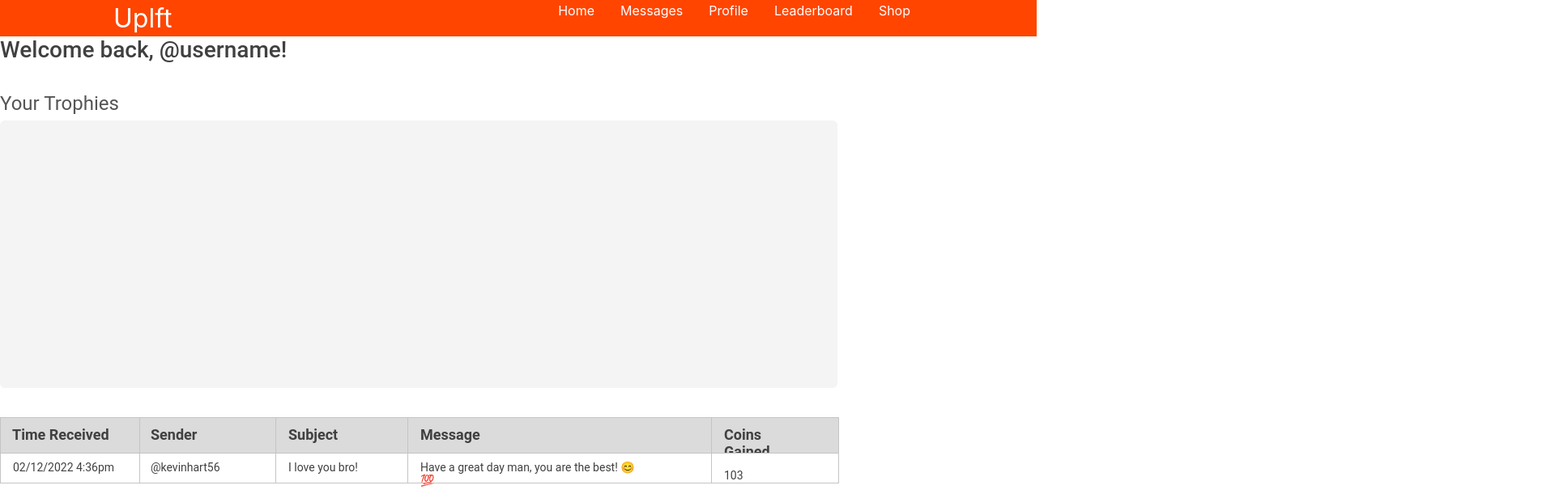
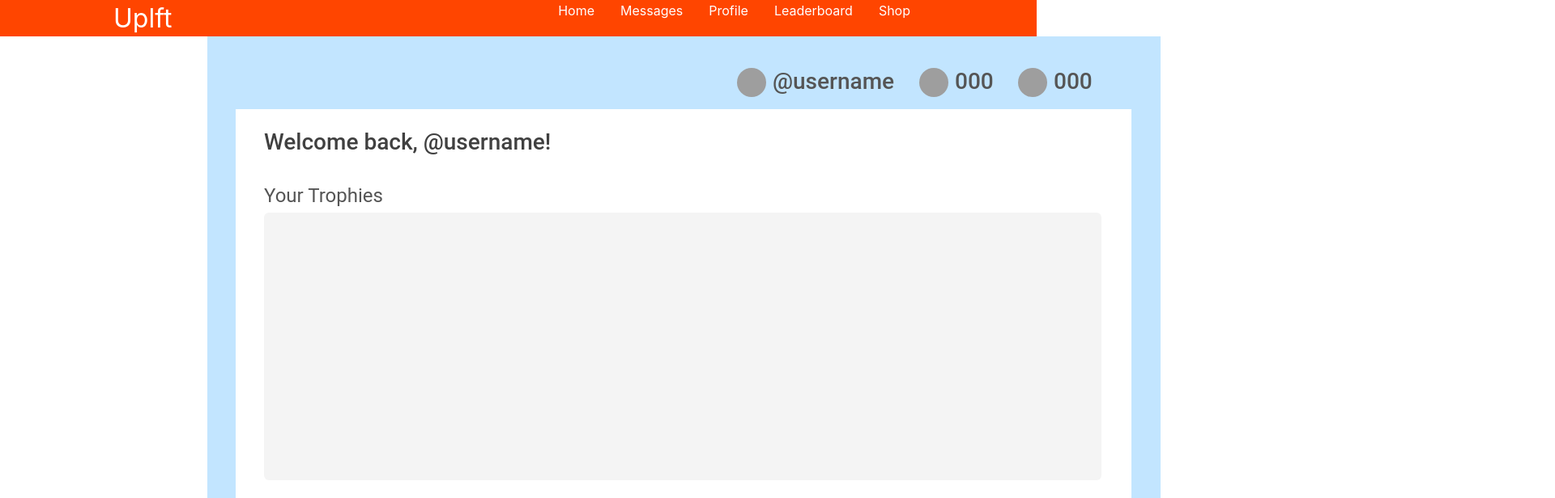
Before and after one commit to RAIK284/frontend-code-javadoc-juveniles, a React (Create React App) app: page / in a window 1280 px wide. Shown: the top 616 px of the page at 81% size, 1920 px wide, since content can reach past the window. Built offline with nearby package versions, Linux system fonts and the light colour scheme; grey boxes are pictures that could not be loaded.

Commit message:
fixed home page!!!
now all thats missing is the nav bar once we figure that out

```diff
--- a/src/components/Navbar/index.js
+++ b/src/components/Navbar/index.js
@@ -21,7 +21,7 @@ const Navbar = () => {
             <NavMenu>
                 <NavLink
                   to="/"
-                  activeStyle={{ color: 'yellow' }}
+                  activeStyle={{ color:'yellow' }}
                 >
                     Home
                 </NavLink>
--- a/src/pages/PageElements.js
+++ b/src/pages/PageElements.js
@@ -1,5 +1,10 @@
 import styled from "@emotion/styled";
 
+export const HomeContents = styled.div`
+	position: relative;
+	margin: auto;
+  width: 60%;
+`;
 
 export const RootWrapperHome = styled.div`
 	display: flex;
@@ -9,6 +14,43 @@ export const RootWrapperHome = styled.div`
 	flex: none;
 	gap: 36px;
 	box-sizing: border-box;
+`;
+
+export const Background = styled.div`
+	display: flex;
+	justify-content: flex-start;
+	flex-direction: column;
+	align-items: flex-start;
+	flex: none;
+	gap: 10px;
+	width: 1177px;
+	height: 1024px;
+	background-color: rgba(194, 229, 255, 1);
+	box-sizing: border-box;
+	padding: 90px 35px 24px;
+	position: absolute;
+	left: 0px;
+	top: 0px;
+`;
+
+export const WhiteBackground = styled.svg`
+	width: 1106px;
+	height: 910px;
+`;
+
+export const ContentBody = styled.div`
+	display: flex;
+	justify-content: flex-start;
+	flex-direction: column;
+	align-items: flex-start;
+	flex: none;
+	gap: 36px;
+	width: 1034px;
+	height: 587px;
+	box-sizing: border-box;
+	position: absolute;
+	left: 70px;
+	top: 114px;
 `;
 
 export const WelcomeText = styled.span`
@@ -51,6 +93,26 @@ export const TrophyBox = styled.div`
 	right: 0px;
 `;
 
+export const Messages = styled.div`
+	width: 1034px;
+	height: 116px;
+	position: relative;
+`;
+
+export const RecentMessages = styled.span`
+	color: rgba(85, 85, 85, 1);
+	text-overflow: ellipsis;
+	font-size: 24px;
+	font-family: Roboto, sans-serif;
+	font-weight: 400;
+	text-align: left;
+	width: 193px;
+	position: absolute;
+	left: 0px;
+	top: 0px;
+	height: 28px;
+`;
+
 export const MessagesTable = styled.div`
 	display: flex;
 	justify-content: flex-start;
@@ -59,7 +121,11 @@ export const MessagesTable = styled.div`
 	flex: none;
 	gap: 0;
 	width: 1034px;
+	height: 80px;
 	box-sizing: border-box;
+	position: absolute;
+	left: 0px;
+	top: 36px;
 `;
 
 export const TableHeader = styled.div`
@@ -95,7 +161,7 @@ export const SenderText = styled.span`
 	font-family: Roboto, sans-serif;
 	font-weight: 700;
 	text-align: left;
-	width: 58px;
+	width: 143px;
 	position: absolute;
 	left: 186px;
 	top: 11px;
@@ -109,7 +175,7 @@ export const TimeText = styled.span`
 	font-family: Roboto, sans-serif;
 	font-weight: 700;
 	text-align: left;
-	width: 120px;
+	width: 144px;
 	position: absolute;
 	left: 15px;
 	top: 11px;
@@ -143,7 +209,7 @@ export const SubjectText = styled.span`
 	font-family: Roboto, sans-serif;
 	font-weight: 700;
 	text-align: left;
-	width: 164px;
+	width: 136px;
 	position: absolute;
 	left: 356px;
 	top: 11px;
@@ -157,7 +223,7 @@ export const MessageText = styled.span`
 	font-family: Roboto, sans-serif;
 	font-weight: 700;
 	text-align: left;
-	width: 376px;
+	width: 348px;
 	position: absolute;
 	left: 519px;
 	top: 11px;
@@ -181,7 +247,7 @@ export const CoinsGainedText = styled.span`
 	font-family: Roboto, sans-serif;
 	font-weight: 700;
 	text-align: left;
-	width: 107px;
+	width: 128px;
 	position: absolute;
 	left: 894px;
 	top: 11px;
@@ -221,7 +287,7 @@ export const SenderText_0001 = styled.span`
 	font-family: Roboto, sans-serif;
 	font-weight: 400;
 	text-align: left;
-	width: 86px;
+	width: 143px;
 	position: absolute;
 	left: 186px;
 	top: 10px;
@@ -235,7 +301,7 @@ export const TimeText_0001 = styled.span`
 	font-family: Roboto, sans-serif;
 	font-weight: 400;
 	text-align: left;
-	width: 171px;
+	width: 144px;
 	position: absolute;
 	left: 16px;
 	top: 10px;
@@ -269,7 +335,7 @@ export const MessageText_0001 = styled.span`
 	font-family: Roboto, sans-serif;
 	font-weight: 400;
 	text-align: left;
-	width: 279px;
+	width: 351px;
 	position: absolute;
 	left: 519px;
 	top: 10px;
@@ -283,7 +349,7 @@ export const SubjectText_0001 = styled.span`
 	font-family: Roboto, sans-serif;
 	font-weight: 400;
 	text-align: left;
-	width: 86px;
+	width: 136px;
 	position: absolute;
 	left: 356px;
 	top: 10px;
@@ -301,11 +367,11 @@ export const CoinBox = styled.div`
 `;
 
 export const CoinAmount = styled.div`
-	width: 156px;
+	width: 128px;
 	height: 16px;
 	position: absolute;
-	left: 894px;
-	top: 10px;
+	left: 0px;
+	top: 0px;
 `;
 
 export const CoinIcon = styled.div`
@@ -342,9 +408,165 @@ export const CoinNumber = styled.span`
 	font-family: Roboto, sans-serif;
 	font-weight: 400;
 	text-align: left;
-	width: 24px;
+	width: 110px;
 	position: absolute;
-	left: 0px;
+	left: 912px;
 	top: 10px;
 	height: 16px;
 `;
+
+export const StatBar = styled.div`
+	width: 439px;
+	height: 36px;
+	position: absolute;
+	top: 39px;
+	left: 654px;
+`;
+
+export const ProfilePic = styled.div`
+	display: flex;
+	justify-content: flex-start;
+	flex-direction: row;
+	align-items: flex-start;
+	flex: none;
+	gap: 8px;
+	width: 195px;
+	height: 36px;
+	box-sizing: border-box;
+	position: absolute;
+	left: 0px;
+	top: 0px;
+`;
+
+export const ProfileImage = styled.div`
+	width: 36px;
+	height: 36px;
+	position: relative;
+`;
+
+export const ProfileImage_0001 = styled.div`
+	width: 36px;
+	height: 36px;
+	overflow: hidden;
+	position: absolute;
+	left: 0px;
+	top: 0px;
+	border-radius: 18px;
+`;
+
+export const ProfileImage_0002 = styled.img`
+	width: 67px;
+	height: 118px;
+	object-fit: cover;
+	position: absolute;
+	left: -12px;
+	top: -2px;
+`;
+
+export const Username = styled.span`
+	color: rgba(85, 85, 85, 1);
+	text-overflow: ellipsis;
+	font-size: 28px;
+	font-family: Roboto, sans-serif;
+	font-weight: 500;
+	text-align: left;
+	width: 151px;
+`;
+
+export const Xp = styled.div`
+	display: flex;
+	justify-content: flex-start;
+	flex-direction: row;
+	align-items: flex-start;
+	flex: none;
+	gap: 8px;
+	width: 92px;
+	height: 36px;
+	box-sizing: border-box;
+	position: absolute;
+	left: 225px;
+	top: 0px;
+`;
+
+export const XpImage = styled.div`
+	width: 36px;
+	height: 36px;
+	position: relative;
+`;
+
+export const XpImage_0001 = styled.div`
+	width: 36px;
+	height: 36px;
+	overflow: hidden;
+	position: absolute;
+	left: 0px;
+	top: 0px;
+	border-radius: 18px;
+`;
+
+export const XpBigImage = styled.img`
+	width: 48px;
+	height: 52px;
+	object-fit: cover;
+	position: absolute;
+	left: -6px;
+	top: -6px;
+`;
+
+export const _000 = styled.span`
+	color: rgba(85, 85, 85, 1);
+	text-overflow: ellipsis;
+	font-size: 28px;
+	font-family: Roboto, sans-serif;
+	font-weight: 500;
+	text-align: left;
+`;
+
+export const Coins = styled.div`
+	display: flex;
+	justify-content: flex-start;
+	flex-direction: row;
+	align-items: flex-start;
+	flex: none;
+	gap: 8px;
+	width: 92px;
+	height: 36px;
+	box-sizing: border-box;
+	position: absolute;
+	left: 347px;
+	top: 0px;
+`;
+
+export const CoinImage = styled.div`
+	width: 36px;
+	height: 36px;
+	position: relative;
+`;
+
+export const CoinImage_0001 = styled.div`
+	width: 36px;
+	height: 36px;
+	overflow: hidden;
+	position: absolute;
+	left: 0px;
+	top: 0px;
+	border-radius: 18px;
+`;
+
+export const CoinBgImage_0001 = styled.img`
+	width: 65px;
+	height: 65px;
+	object-fit: cover;
+	position: absolute;
+	left: -15px;
+	top: -15px;
+`;
+
+export const CoinAmount_0001 = styled.span`
+	color: rgba(85, 85, 85, 1);
+	text-overflow: ellipsis;
+	font-size: 28px;
+	font-family: Roboto, sans-serif;
+	font-weight: 500;
+	text-align: left;
+`;
--- a/src/pages/index.js
+++ b/src/pages/index.js
@@ -1,14 +1,23 @@
 import React from 'react';
-import { RootWrapperHome, WelcomeText, Trophies, YourTrophies, TrophyBox, MessagesTable, TableHeader,
+import { HomeContents, RootWrapperHome, WelcomeText, Trophies, YourTrophies, TrophyBox, MessagesTable, TableHeader,
 SenderBox, TimeBox, SenderText, TimeText, SubjectBox, MessageBox, SubjectText, MessageText,
 CoinsGainedBox, CoinsGainedText, MessageRow, SenderBox_0001, TimeBox_0001, SenderText_0001, TimeText_0001,
 SubjectBox_0001, MessageBox_0001, MessageText_0001, SubjectText_0001, CoinBox, CoinAmount,
-CoinIcon, CoinIcon_0001, CoinBgImage, CoinNumber } from './PageElements';
+CoinIcon, CoinIcon_0001, CoinBgImage, CoinNumber, Background, WhiteBackground, ContentBody, Messages, RecentMessages,
+StatBar, ProfilePic, ProfileImage, ProfileImage_0001, ProfileImage_0002, Username, Xp, XpImage, XpImage_0001,
+XpBigImage, _000, Coins, CoinImage, CoinImage_0001, CoinBgImage_0001, CoinAmount_0001 } from './PageElements';
 
 const Home = () => {
   return (
     <>
+    <HomeContents>
     <RootWrapperHome>
+    <Background>
+      <WhiteBackground xmlns="http://www.w3.org/2000/svg">
+        <path fill="rgba(255, 255, 255, 1)" d="M 0 0 L 1106 0 L 1106 910 L 0 910 L 0 0 Z"/>
+      </WhiteBackground>
+    </Background>
+  <ContentBody>
       <WelcomeText>
         Welcome back, @username!
       </WelcomeText>
@@ -18,6 +27,10 @@ const Home = () => {
         </YourTrophies>
       <TrophyBox/>
       </Trophies>
+    <Messages>
+        <RecentMessages>
+          Recent Messages
+        </RecentMessages>
       <MessagesTable>
           <TableHeader>
             <SenderBox/>
@@ -71,7 +84,43 @@ const Home = () => {
             </CoinAmount>
           </MessageRow>
         </MessagesTable>
+      </Messages>
+    </ContentBody>
+
   </RootWrapperHome>
+  <StatBar>
+      <ProfilePic>
+        <ProfileImage>
+          <ProfileImage_0001>
+            <ProfileImage_0002 src="grida://assets-reservation/images/184:2263" alt="image of ProfileImage"/>
+          </ProfileImage_0001>
+        </ProfileImage>
+      <Username>
+          @username
+        </Username>
+      </ProfilePic>
+    <Xp>
+        <XpImage>
+          <XpImage_0001>
+            <XpBigImage src="grida://assets-reservation/images/184:2257" alt="image of XpBigImage"/>
+          </XpImage_0001>
+        </XpImage>
+      <_000>
+          000
+        </_000>
+      </Xp>
+    <Coins>
+        <CoinImage>
+          <CoinImage_0001>
+            <CoinBgImage_0001 src="grida://assets-reservation/images/184:2250" alt="image of CoinBgImage"/>
+          </CoinImage_0001>
+        </CoinImage>
+      <CoinAmount_0001>
+          000
+        </CoinAmount_0001>
+      </Coins>
+    </StatBar>
+  </HomeContents>
   </>
   );
 };
```
Lines whose indentation alone changed are shown as unchanged.
